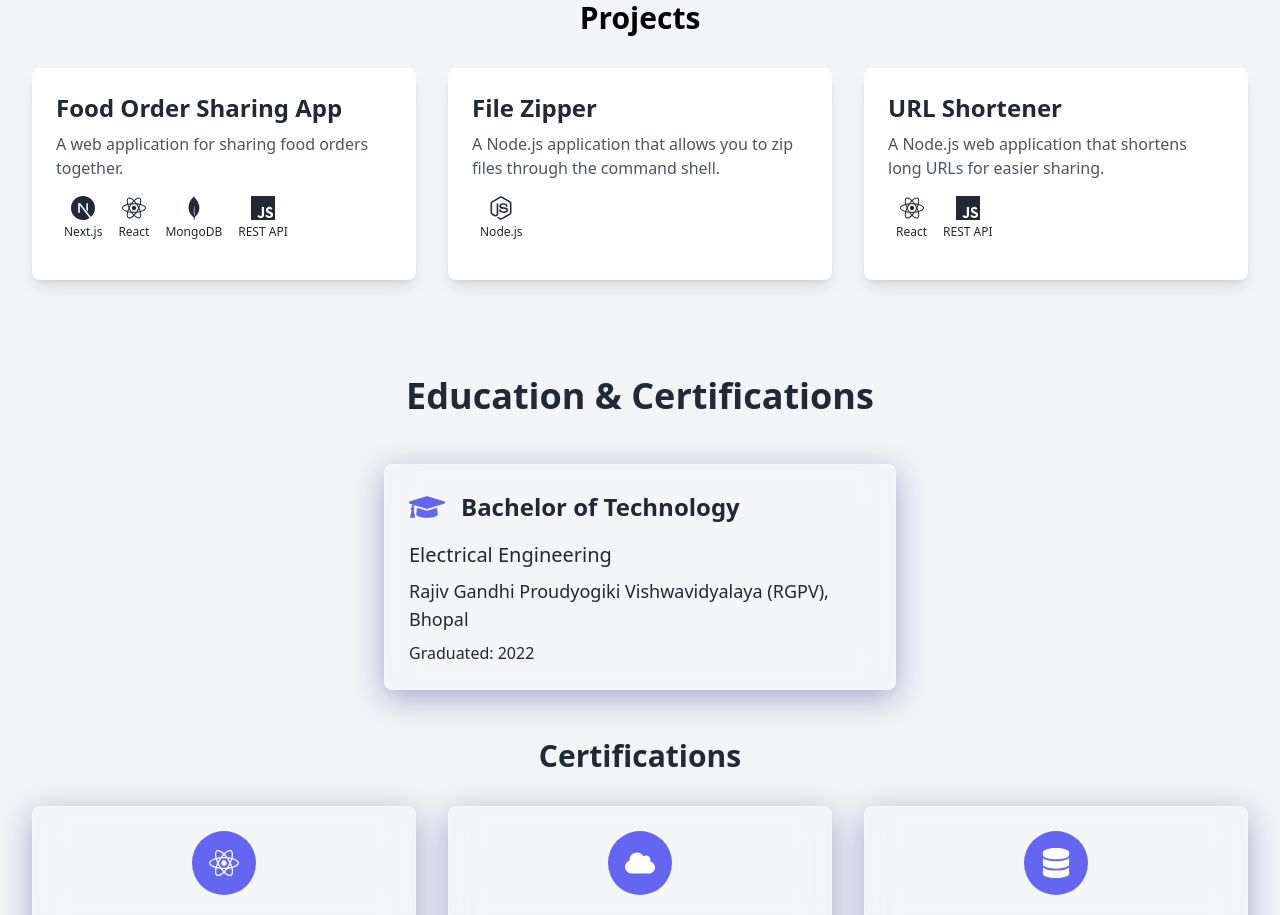
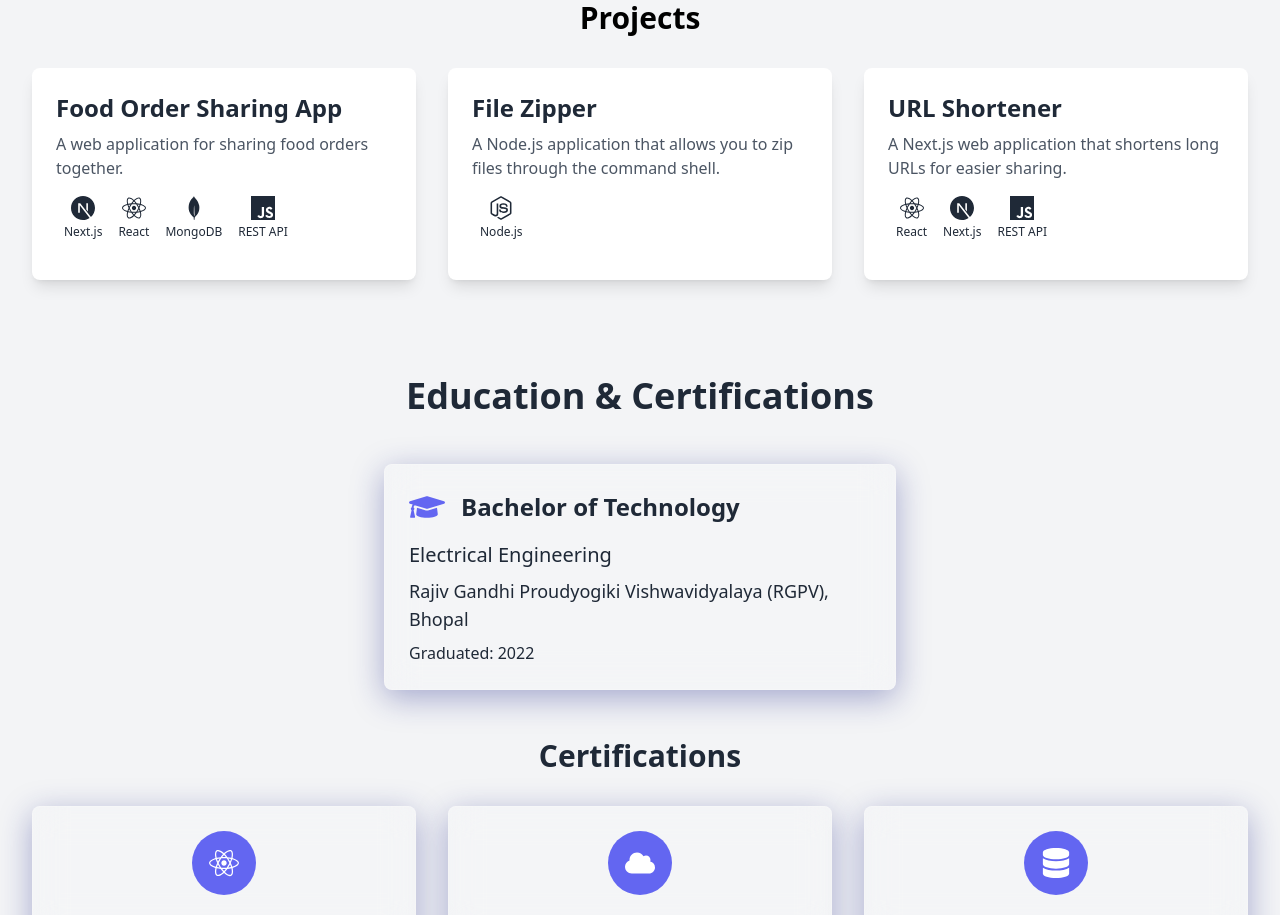
Before and after one commit to sudhanshu786kumar/my-portfolio, a React (Vite) app: page / in a window 1280 px wide. Shown: the part 3060-3975 px from the top of the page. Built offline with nearby package versions, Linux system fonts and the light colour scheme.

Commit message:
new proj link

```diff
--- a/src/components/Projects.jsx
+++ b/src/components/Projects.jsx
@@ -120,10 +120,11 @@ const Projects = ({ darkMode }) => {
     },
     {
       title: "URL Shortener",
-      description: "A Node.js web application that shortens long URLs for easier sharing.",
-      link: "https://freeshafood.vercel.app/",
+      description: "A Next.js web application that shortens long URLs for easier sharing.",
+      link: "https://url-shortner-tau-three.vercel.app/",
       techStack: [
         { icon: FaReact, name: "React" },
+        { icon: SiNextdotjs, name: "Next.js" },
         { icon: SiJavascript, name: "REST API" },
       ],
     },
```
